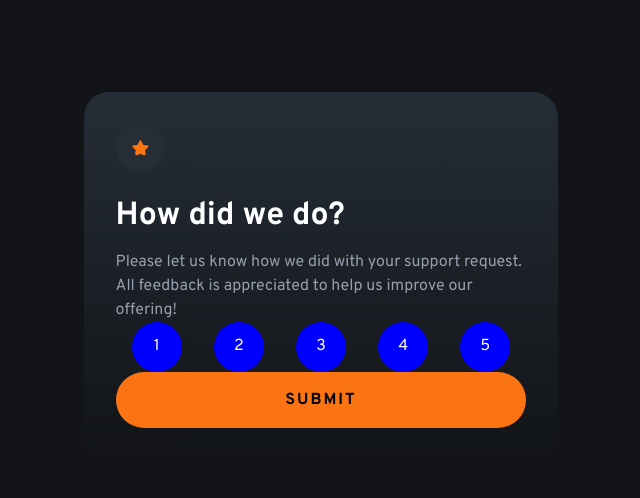
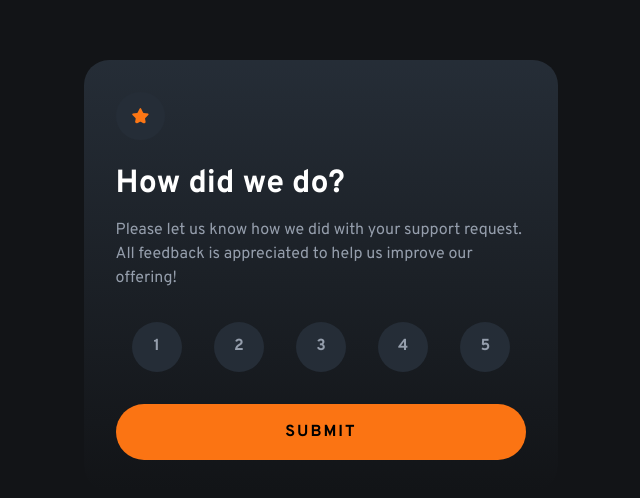
Before and after one commit to Chris-Wagg/interactive-rating, a Next.js app: page /home in a window 1280 px wide. Shown: the part 124-622 px from the top of the page, without its empty margins (319-959 px from the left). Built offline with nearby package versions, Linux system fonts and the light colour scheme.

Commit message:
buttons and error message spaing and css fixed

```diff
--- a/src/app/globals.css
+++ b/src/app/globals.css
@@ -140,9 +140,8 @@ h2 {
 	max-width: 40ch;
 }
 
-.rating-form__btn-container {
-	display: flex;
-	justify-content: space-around;
+.rating-form {
+	text-align: center;
 }
 
 .rating-button-container {
@@ -151,7 +150,7 @@ h2 {
 	margin: 2rem 0;
 }
 
-.rating-button-container > button {
+.rating-number {
 	color: var(--clr-light-grey);
 	background-color: var(--clr-dark-blue);
 	border: 0;
@@ -178,12 +177,12 @@ h2 {
 
 /* active and hover states */
 
-.rating-button-container > button:hover {
+.rating-number:hover {
 	background-color: var(--clr-orange);
 	color: black;
 }
 
-.rating-button-container > button:focus {
+.rating-number:focus {
 	background-color: white;
 	color: black;
 }
@@ -229,7 +228,20 @@ input[type='radio'] {
 }
 
 .rating-number {
-	/* border: 0; */
+	color: var(--clr-light-grey);
+	background-color: var(--clr-dark-blue);
+	border: 0;
+	border-radius: 999px;
+	height: 50px;
+	width: 50px;
+	font-weight: 700;
+	display: flex;
+	align-items: center;
+	justify-content: center;
+}
+
+/* .rating-number {
+	border: 0;
 	display: flex;
 	justify-content: center;
 	align-items: center;
@@ -238,13 +250,11 @@ input[type='radio'] {
 	border-radius: 99px;
 	color: white;
 	background-color: blue;
-}
+} */
 
-input:checked + button {
-	background-color: green;
-}
 input:checked + .rating-number {
-	background-color: green;
+	background-color: var(--clr-white);
+	color: black;
 }
 
 .error-message {
--- a/src/app/home/page.jsx
+++ b/src/app/home/page.jsx
@@ -90,7 +90,7 @@ export default function Home() {
 							</div>
 						)}
 
-						<div className='rating-form__btn-container'>
+						<div className='rating-button-container'>
 							<label htmlFor='rating-1'>
 								<input
 									type='radio'
```
